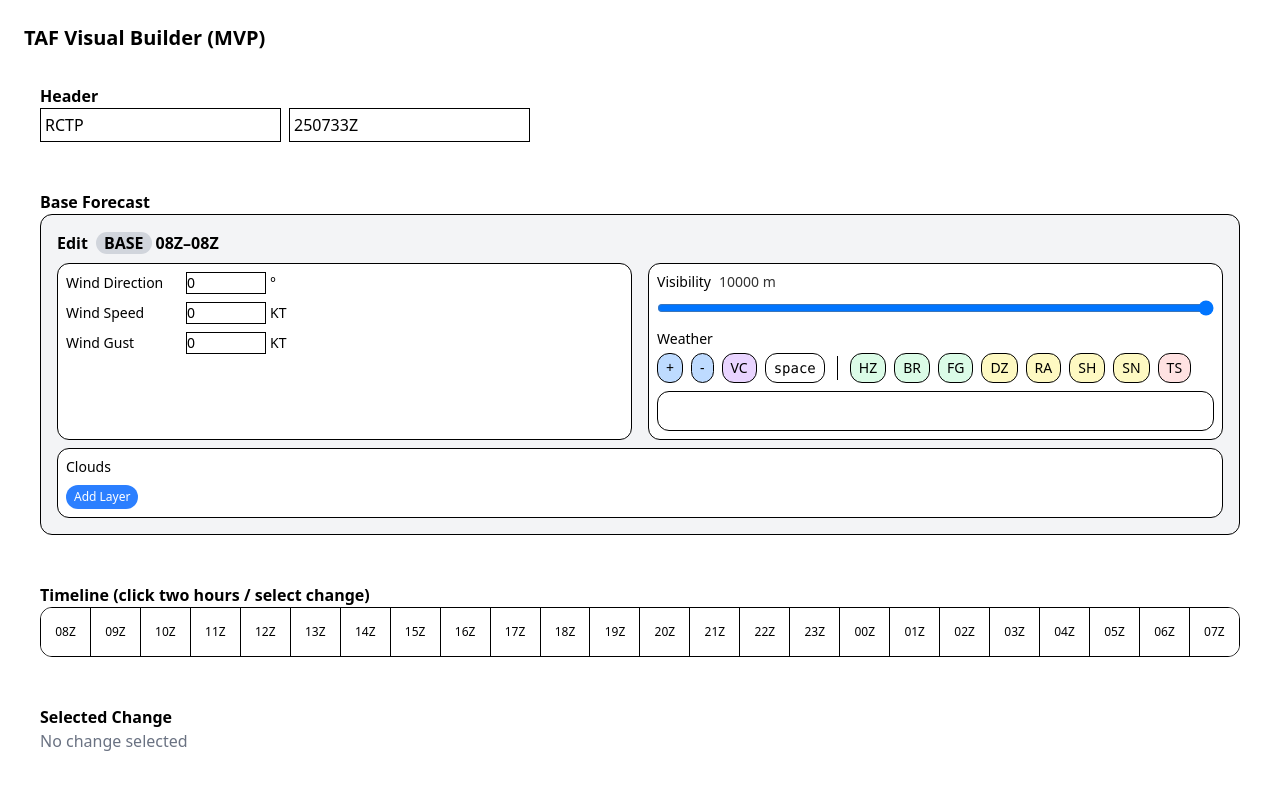
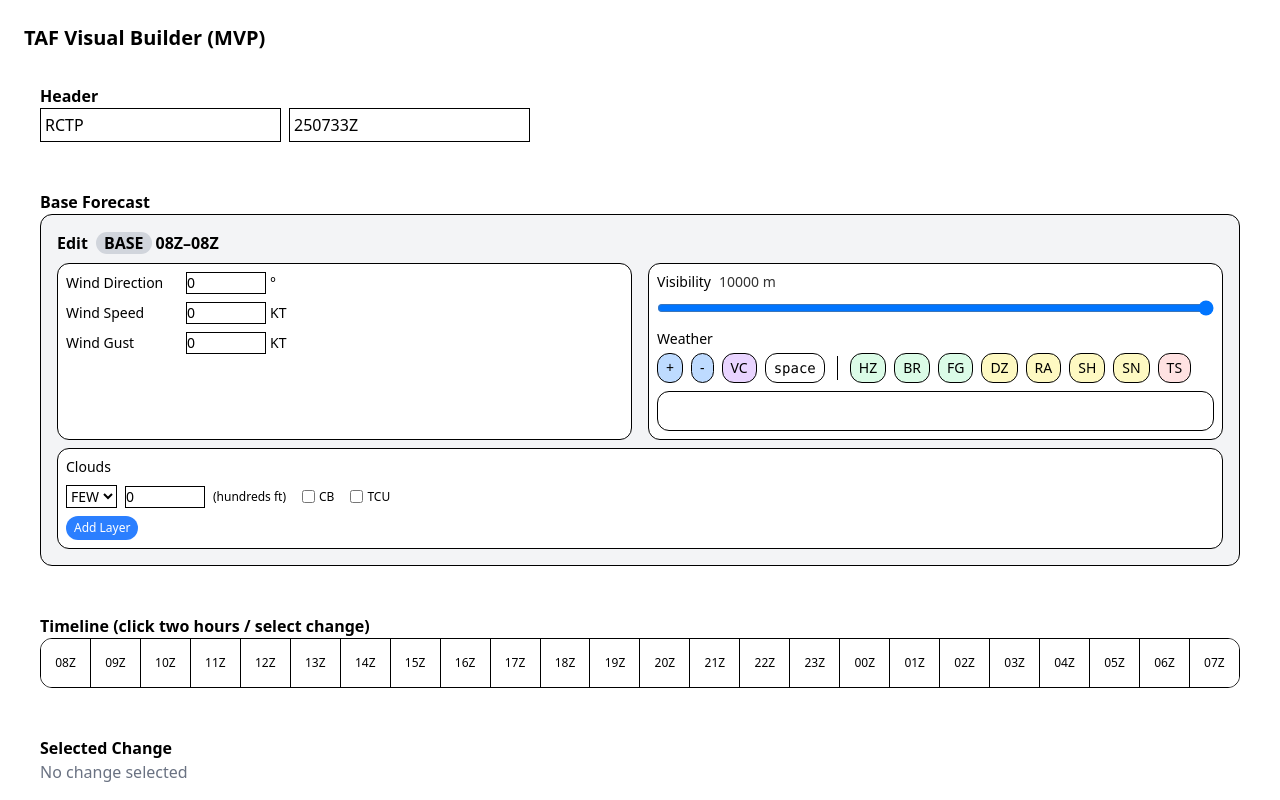
Before and after one commit to sprangdes/taf-visual-builder, a React (Vite) app: page / in a window 1280 px wide. Shown: the top 800 px of the page. Built offline with nearby package versions, Linux system fonts and the light colour scheme.

Commit message:
更新 ChangeEditor 組件，確保至少存在一個雲層以改善顯示邏輯

```diff
--- a/src/TafBuilder.tsx
+++ b/src/TafBuilder.tsx
@@ -330,7 +330,8 @@ function ChangeEditor({ change, onUpdate, showActionButtons = false, onDelete, o
   const state = emptyWeather(change.state);
   const wind = state.wind;
   const visibility = state.visibility;
-  const clouds = state.clouds || [];
+  // Ensure at least one cloud layer exists
+  const clouds = (state.clouds && state.clouds.length > 0) ? state.clouds : [{ amount: "FEW", height: 0 }];
 
   const weatherArr = state.weather || [];
 
@@ -928,6 +929,7 @@ function ChangeEditor({ change, onUpdate, showActionButtons = false, onDelete, o
                 />
                 TCU
               </label>
+              {clouds.length > 1 && (
                 <button
                   type="button"
                   onClick={() => removeCloud(idx)}
@@ -935,6 +937,7 @@ function ChangeEditor({ change, onUpdate, showActionButtons = false, onDelete, o
                 >
                   X
                 </button>
+              )}
             </div>
           ))}
           <button
```
Lines whose indentation alone changed are shown as unchanged.
